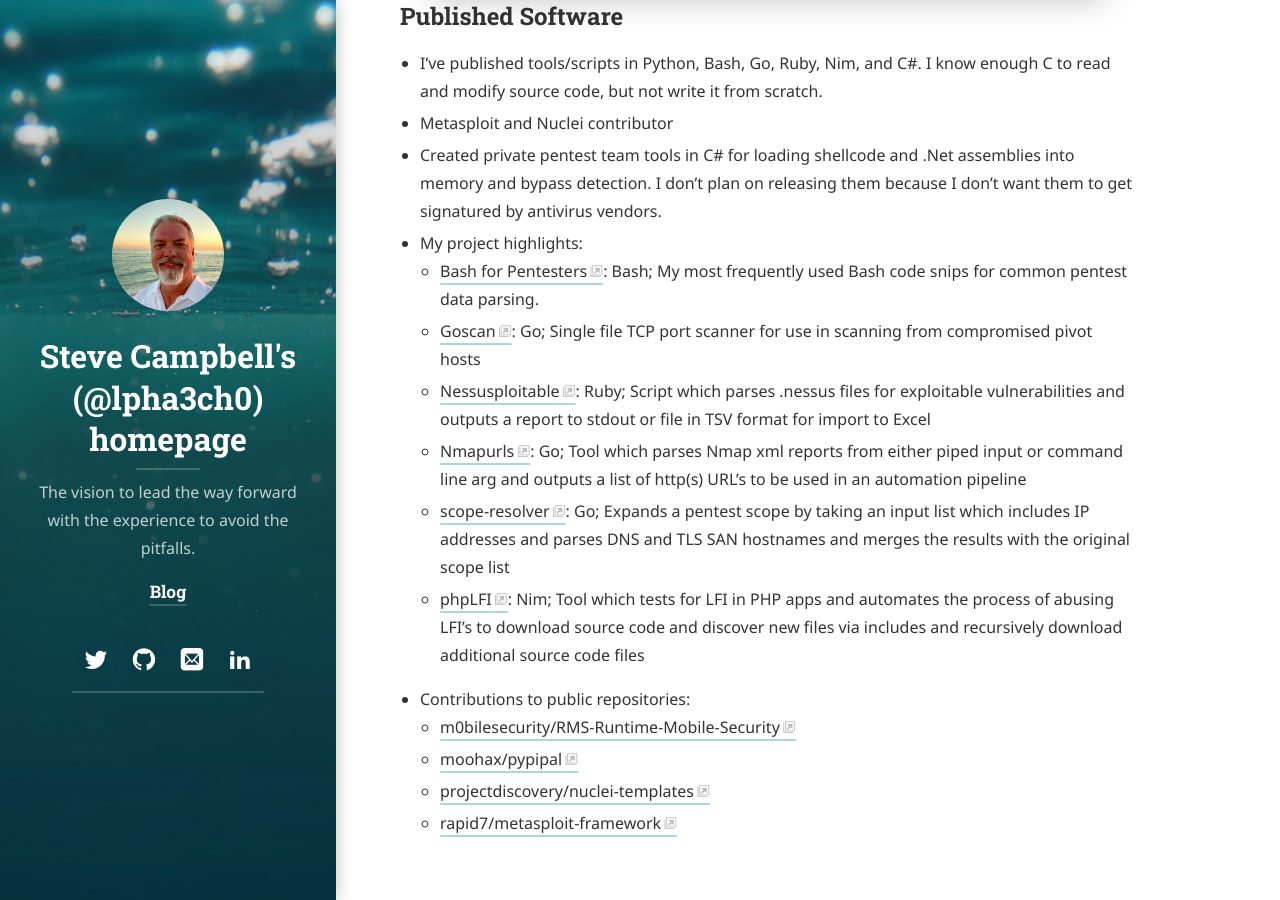
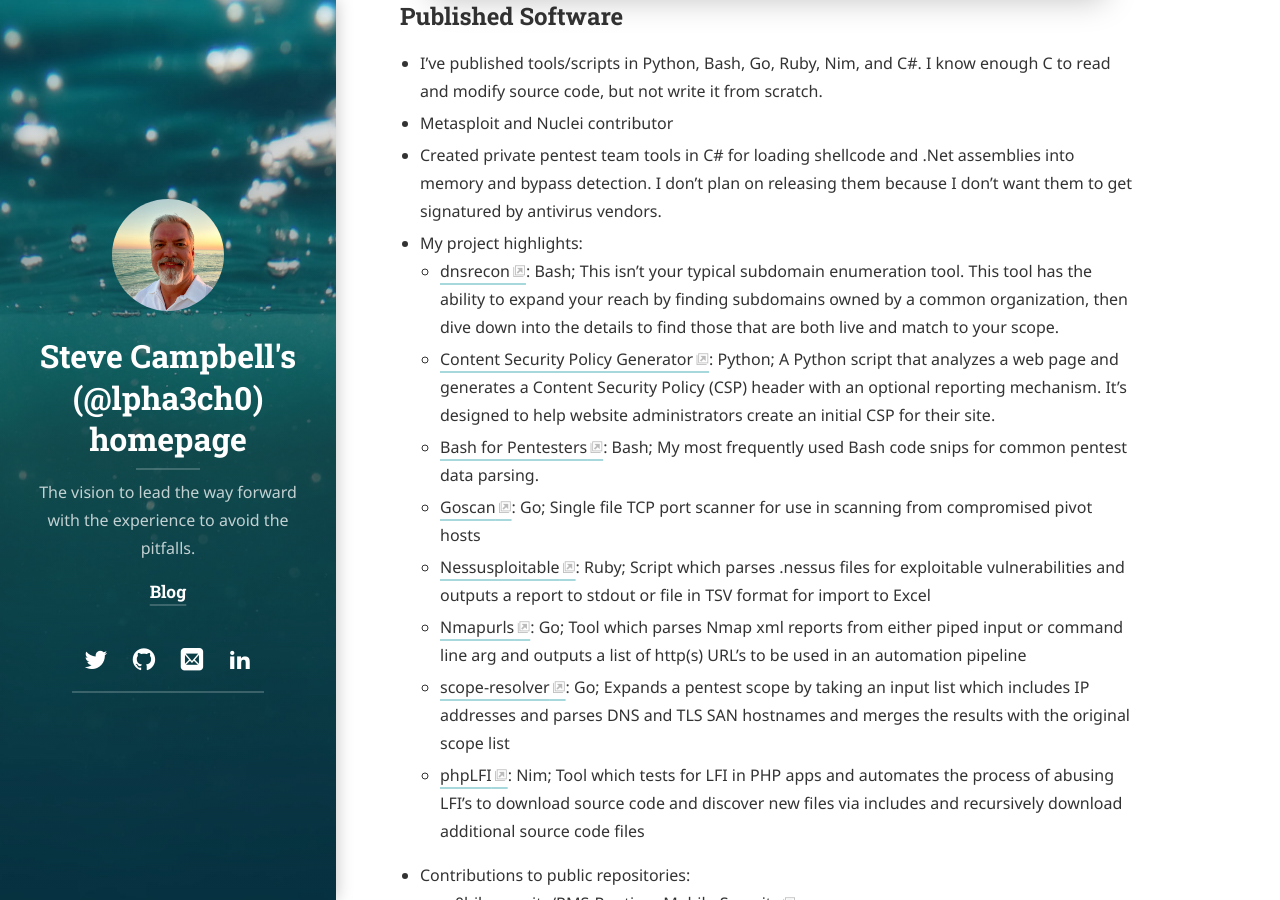
Before and after one commit to aecyberpro/aecyberpro.github.io, a Jekyll site: the page built from index.md, in a window 1280 px wide and 900 px high, scrolled down 2087 px. Built offline with Jekyll 4.4.1, drawn with Linux system fonts in a browser that asks for light colours; cached includes are drawn as plain includes; nearby versions of some CDN libraries; some web fonts are replaced; library files that are not in the unit come from our copies.

```diff
--- a/index.md
+++ b/index.md
@@ -50,6 +50,8 @@ I share my experience and insight through training and mentoring consultants, cr
 - Metasploit and Nuclei contributor
 - Created private pentest team tools in C# for loading shellcode and .Net assemblies into memory and bypass detection. I don't plan on releasing them because I don't want them to get signatured by antivirus vendors.
 - My project highlights:
+    - [dnsrecon](https://github.com/sdcampbell/dnsrecon): Bash; This isn't your typical subdomain enumeration tool. This tool has the ability to expand your reach by finding subdomains owned by a common organization, then dive down into the details to find those that are both live and match to your scope.
+    - [Content Security Policy Generator](https://github.com/sdcampbell/Content-Security-Policy-Generator): Python; A Python script that analyzes a web page and generates a Content Security Policy (CSP) header with an optional reporting mechanism. It's designed to help website administrators create an initial CSP for their site.
     - [Bash for Pentesters](https://github.com/sdcampbell/bash_for_pentesters): Bash; My most frequently used Bash code snips for common pentest data parsing.
     - [Goscan](https://github.com/sdcampbell/goscan): Go; Single file TCP port scanner for use in scanning from compromised pivot hosts
     - [Nessusploitable](https://github.com/sdcampbell/Nessusploitable): Ruby; Script which parses .nessus files for exploitable vulnerabilities and outputs a report to stdout or file in TSV format for import to Excel
```
